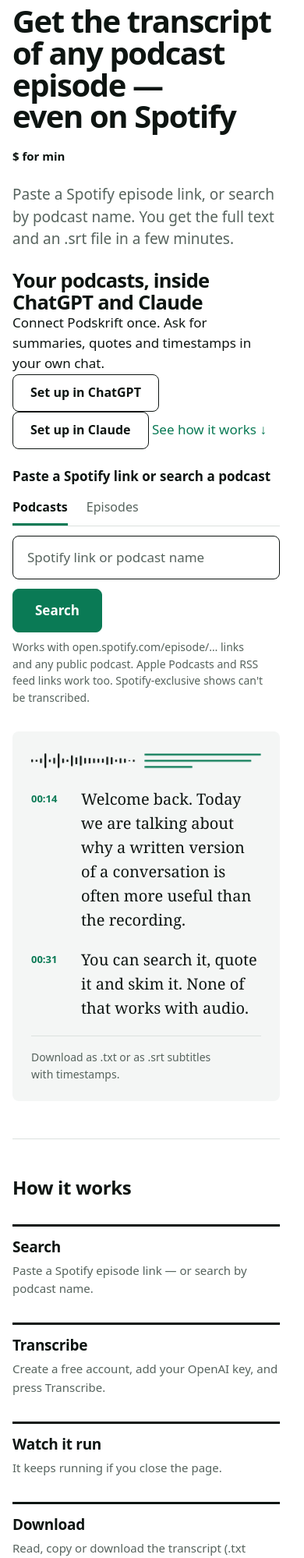
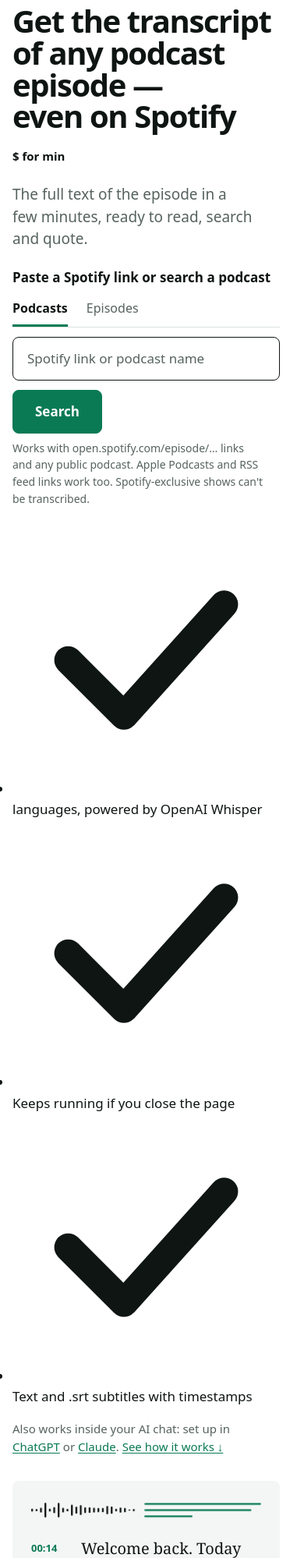
Before and after one commit to Sinfjell/podcast-txt, a Python web app: template templates/index.html in a window 390 px wide; the page is wider, and only the part inside the window is pictured. Shown: the part 106-2104 px from the top of that part at 78% size. Run offline with Jinja, Linux system fonts and the light colour scheme; the template is opened without the code that fills it, so the values that code supplies are empty.

Commit message:
Home hero: search above the fold, reassurance by the button, proof row (#116)
Search is the page's one primary action but sat under the MCP block,
below the fold on desktop and two screens down on a phone. Move it up
under the headline, put the "no card" line right under the button,
add a factual proof row (new proof_list macro), and turn the two MCP
outline buttons into one line of text links.


Claude-Session: https://claude.ai/code/session_01ASwfNC2gz9cnmEXzoyn3Kn

Co-authored-by: Claude <noreply@anthropic.com>

```diff
--- a/templates/components/macros.html
+++ b/templates/components/macros.html
@@ -299,3 +299,15 @@
 {%- if class %}{% set cls = cls ~ ' ' ~ class %}{% endif -%}
 <span class="{{ cls }}"{% if attrs %} {{ attrs|safe }}{% endif %}>{{ label }}</span>
 {%- endmacro %}
+
+{# ------------------------------------------------------------------------- #}
+{# proof_list — factual reassurance row with check icons, beside a CTA.        #}
+{# Plain claims only: what the product does, never invented numbers.          #}
+{# ------------------------------------------------------------------------- #}
+{% macro proof_list(items, attrs='', class='') -%}
+<ul class="ds-proof{% if class %} {{ class }}{% endif %}"{% if attrs %} {{ attrs|safe }}{% endif %}>
+{%- for item in items %}
+  <li><span class="ds-proof__icon">{{ icon_check() }}</span><span>{{ item }}</span></li>
+{%- endfor %}
+</ul>
+{%- endmacro %}
--- a/templates/index.html
+++ b/templates/index.html
@@ -1,5 +1,5 @@
 {% extends "base.html" %}
-{% from "components/macros.html" import snippet, button %}
+{% from "components/macros.html" import snippet, button, proof_list %}
 
 {% block title %}Spotify & podcast transcripts — Podskrift{% endblock %}
 {% block meta_description %}Paste a Spotify episode link or search any podcast, and get the full transcript as text and .srt. {{ language_count }} languages, powered by OpenAI Whisper.{% if trial_minutes %} First {{ trial_minutes }} minutes free{% if trial_minutes >= 120 %} (about {{ trial_minutes // 60 }} hours){% endif %}.{% endif %}{% endblock %}
@@ -15,7 +15,8 @@
     .hp-title { font-size: clamp(40px, 6vw, 64px); font-weight: 800; letter-spacing: -0.035em; line-height: 1.02; }
     .hp-sub { font-size: 19px; line-height: 1.5; color: var(--muted); max-width: 520px; }
     .hp-price-line { font-size: 15px; font-weight: 600; line-height: 1.4; color: var(--ink); margin-top: -4px; font-variant-numeric: tabular-nums; }
-    .hp-note { font-size: 14px; line-height: 1.5; color: var(--muted); max-width: 520px; margin-top: -8px; }
+    .hp-note { font-size: 14px; line-height: 1.5; color: var(--ink); max-width: 560px; margin-top: 12px; }
+    .hp-mcp-line { font-size: 15px; color: var(--muted); margin-top: -8px; }
     .hp-search-title { font-size: 17px; font-weight: 700; letter-spacing: 0; line-height: 1.3; margin-bottom: 8px; }
     .hp-search .tabs { margin-bottom: 12px; }
     .hp-row { display: flex; flex-wrap: wrap; gap: 12px; }
@@ -166,25 +167,8 @@
         <p class="hp-price-line" data-testid="hero-price-line">{% if trial_minutes %}{{ trial_minutes }} min free · then {% endif %}${{ credit_pack_price_usd }} for {{ credit_pack_minutes }} min</p>
         {% endif %}
         <p class="hp-sub">
-            Paste a Spotify episode link, or search by podcast name. You get the full text and an .srt file in a few minutes.
+            The full text of the episode in a few minutes, ready to read, search and quote.
         </p>
-        <section class="ds-mcp-hero" aria-labelledby="heroMcpHeading">
-            <h2 id="heroMcpHeading">Your podcasts, inside ChatGPT and Claude</h2>
-            <p>Connect Podskrift once. Ask for summaries, quotes and timestamps in your own chat.</p>
-            <div class="ds-mcp-actions">
-                {{ button("Set up in ChatGPT", variant="secondary", href=url_for('guide_chatgpt')) }}
-                {{ button("Set up in Claude", variant="secondary", href=url_for('guide_claude')) }}
-                <a href="#use-in-ai">See how it works ↓</a>
-            </div>
-        </section>
-        {# Signup-trial marketing — anonymous only. Logged-in users have their own
-           grant (often 180 for legacy accounts) and a balance banner above. #}
-        {% if trial_minutes and not current_user.is_authenticated %}
-        <p class="hp-note">
-            First {{ trial_minutes }} minutes of audio free{% if trial_minutes >= 120 %} (about {{ trial_minutes // 60 }} hours){% endif %} — longer episodes get that as a free preview. No card, no OpenAI key needed to start.
-        </p>
-        {% endif %}
-
         {% if first_run and current_user.is_authenticated %}
         <div>
             <h2 style="font-size: 24px; font-weight: 700; letter-spacing: -0.015em; margin-bottom: 4px;">
@@ -209,6 +193,13 @@
                        {% if first_run and current_user.is_authenticated %}autofocus{% endif %}>
                 <button class="btn btn-primary btn-lg" type="button" id="searchBtn">Search</button>
             </div>
+            {# Signup-trial marketing, anonymous only, next to the button it de-risks.
+               Logged-in users have their own grant and a balance banner above. #}
+            {% if trial_minutes and not current_user.is_authenticated %}
+            <p class="hp-note">
+                First {{ trial_minutes }} minutes of audio free{% if trial_minutes >= 120 %} (about {{ trial_minutes // 60 }} hours){% endif %} — longer episodes get that as a free preview. No card, no OpenAI key needed to start.
+            </p>
+            {% endif %}
             <p class="form-hint" id="searchHint">
                 Works with open.spotify.com/episode/… links and any public podcast. Apple Podcasts and RSS feed links work too. Spotify-exclusive shows can't be transcribed.
             </p>
@@ -236,8 +227,24 @@
                 {% endif %}
                 <a href="{{ url_for('pricing') }}">See pricing</a>.
             </p>
-            {% elif trial_minutes and not current_user.is_authenticated %}
-            <p class="form-hint" style="margin-top: 12px;">
+            {% endif %}
+        </div>
+
+        {% set proof = [language_count ~ ' languages, powered by OpenAI Whisper',
+                        'Keeps running if you close the page',
+                        'Text and .srt subtitles with timestamps'] %}
+        {% if stripe_buy_enabled %}{% set proof = proof + ['Pay once with Stripe, no subscription'] %}{% endif %}
+        {{ proof_list(proof, attrs='aria-label="Why Podskrift"') }}
+
+        <p class="hp-mcp-line">
+            Also works inside your AI chat: set up in
+            <a href="{{ url_for('guide_chatgpt') }}">ChatGPT</a> or
+            <a href="{{ url_for('guide_claude') }}">Claude</a>.
+            <a href="#use-in-ai">See how it works ↓</a>
+        </p>
+        {# Fine print for anonymous visitors, after the action and the reasons to take it. #}
+        {% if trial_minutes and not current_user.is_authenticated %}
+        <p class="form-hint">
             The free trial covers {{ trial_minutes }} minutes of audio in total{% if trial_minutes >= 120 %} (about {{ trial_minutes // 60 }} hours){% endif %}.
             Longer episodes still start free — you get the first {{ trial_minutes }} minutes, then buy minutes or add your own key to finish.
             {% if stripe_buy_enabled %}
@@ -249,7 +256,6 @@
             <a href="{{ url_for('pricing') }}">See pricing</a>.
         </p>
         {% endif %}
-        </div>
     </div>
 
     <div class="hp-sample" aria-label="Example transcript">
```
Also changed, not shown: static/components.css (+16 -0 lines), templates/design_components.html (+6 -1 lines). Lines whose indentation alone changed are shown as unchanged.
